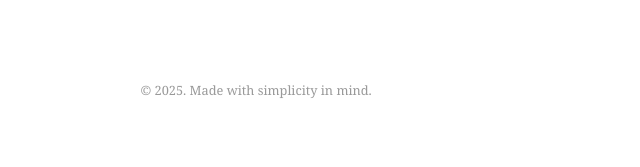
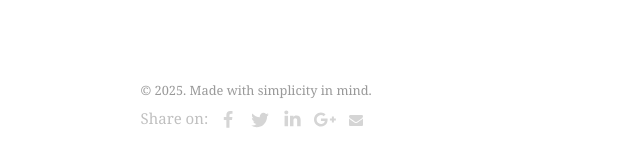
Before and after one commit to HJahanshiri/Hjahanshiri.github.io, a Jekyll site: the page built from index.md, in a window 1280 px wide. Shown: the part 169-336 px from the top of the page, without its empty margins (142-782 px from the left). Built offline with Jekyll 4.4.1, drawn with Linux system fonts in a browser that asks for light colours; our own code applies the rules of GitHub Pages for plain Markdown files.

Commit message:
Update default.html

```diff
--- a/_layouts/default.html
+++ b/_layouts/default.html
@@ -258,5 +258,8 @@
     <footer>
         <p>&copy; 2025. Made with simplicity in mind.</p>
     </footer>
+    <div class="share-links">
+    {% include sharelinks.html %}
+    </div>
 </body>
 </html>
```
